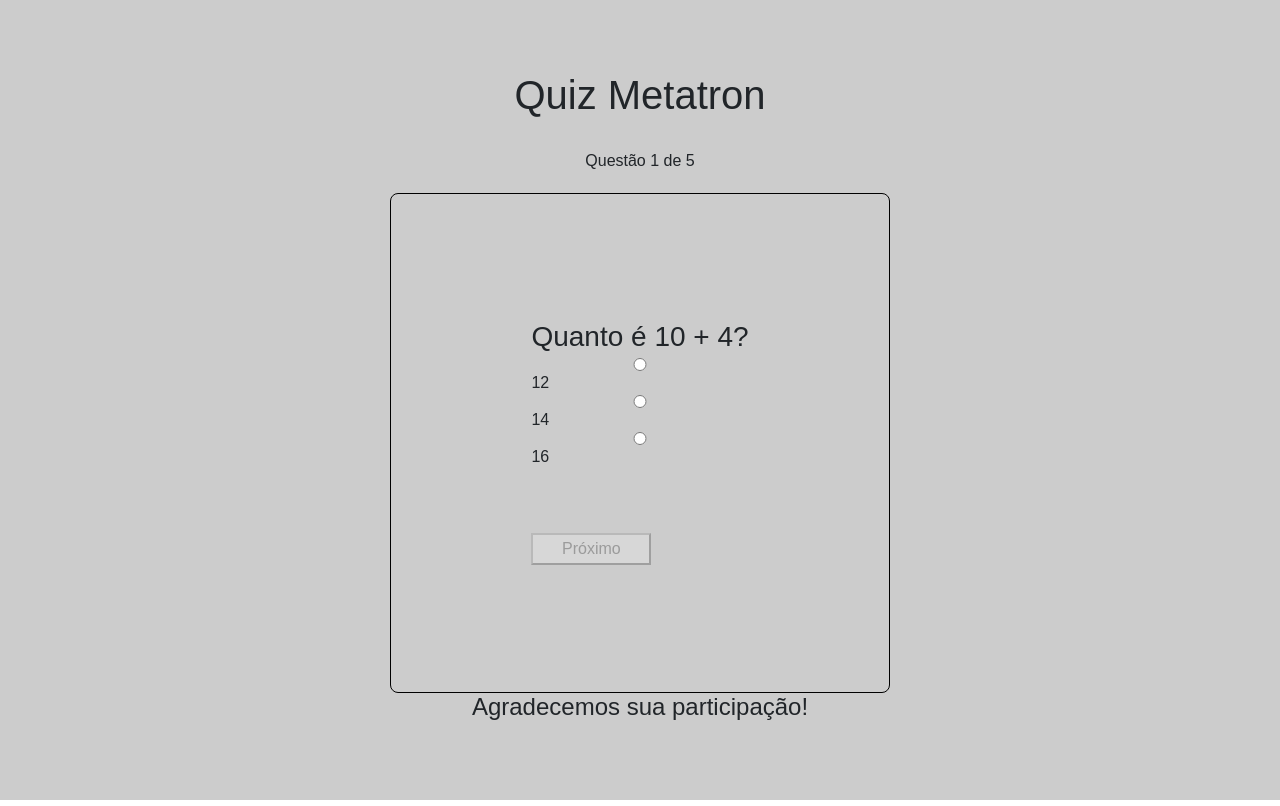
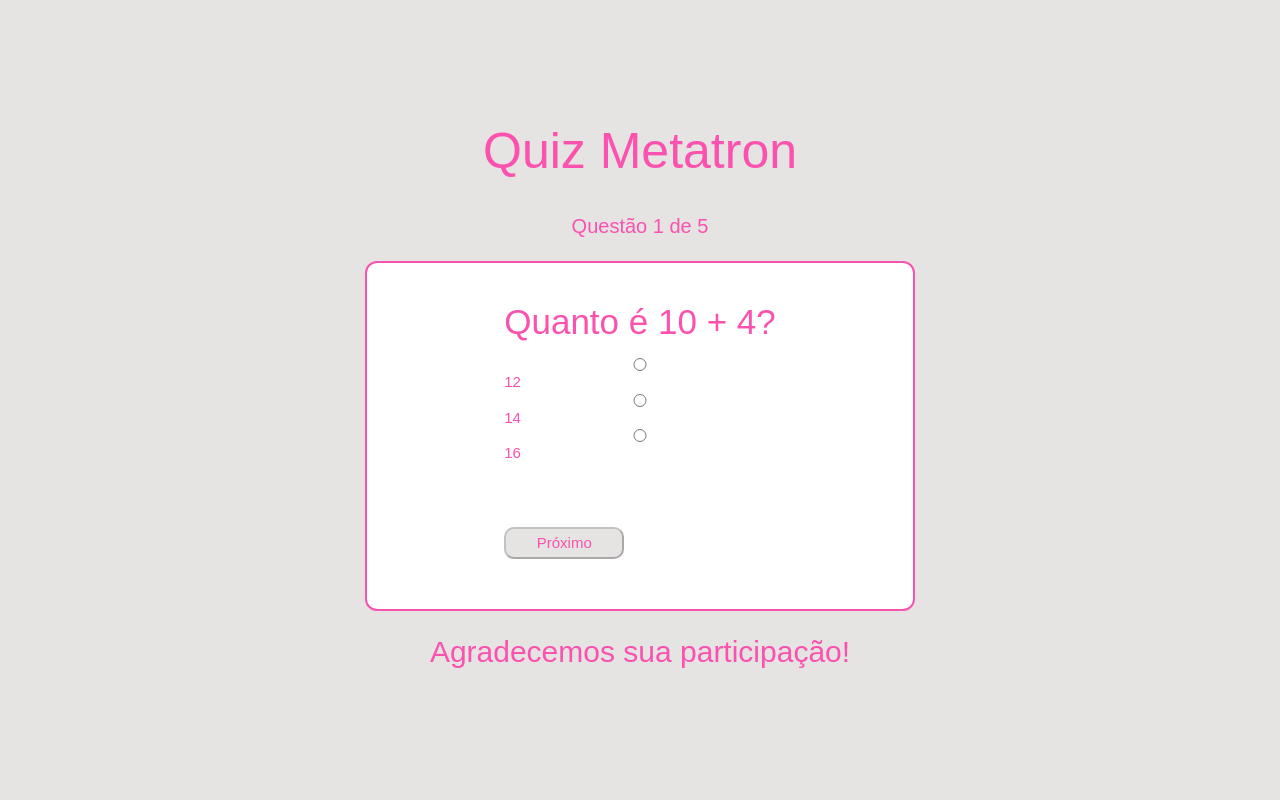
Before and after one commit to rayanecunha/teste-Metatron, a plain HTML site: page index.html in a window 1280 px wide. Drawn offline with nearby package versions, Linux system fonts and the light colour scheme.

Commit message:
finaliza estilo

```diff
--- a/css/style.css
+++ b/css/style.css
@@ -1,17 +1,22 @@
 * {
-    margin: 0;
+    margin: 0px;
     padding: 0;
     font-family: Arial, Helvetica, sans-serif;
+    color: rgb(250, 82, 174);
+    font-size: 20px;
+    margin-bottom: 3px;
+
 }
 
 section {
     width: 100%;
     height: 100vh;
-    background: #ccc;
+    background: rgb(230, 227, 227);
     display: flex;
     align-items: center;
     justify-content: center;
     flex-direction: column;
+
 }
 
 h1 {
@@ -20,38 +25,59 @@ h1 {
 
 h2 {
     margin-bottom: 15px;
+
 }
 
 h3 {
-    margin-bottom: 5px;
+    margin-bottom: 15px;
+    margin-top: 15px;
+
+}
+
+
+h4 {
+    margin-top: 20px;
 }
 
 button {
     width: 120px;
     height: 32px;
     margin-top: 40px;
+    background-color:rgb(230, 227, 227);
+    border-radius: 10px;
+    font-size: 15px;
+
 }
 
 .test_status {
     margin-bottom: 20px;
+
 }
 
 .test_status > p {
     margin-top: 10px;
+
+
 }
 
 .container-quiz {
-    border: 1px solid #000;
-    width: 500px;
-    height: 500px;
+    border: 2px solid;
+    width: 550px;
+    height: 350px;
     display: flex;
     align-items: center;
     justify-content: center;
-    border-radius: 8px;
+    border-radius: 12px;
     flex-direction: column;
+    background-color: white;
+    border-color: rgb(250, 82, 174);
+    padding-bottom: 20px;
+
 }
 
 .questoes {
     display: flex;
     flex-direction: column;
+    font-size: 15px;
+
 }
```
